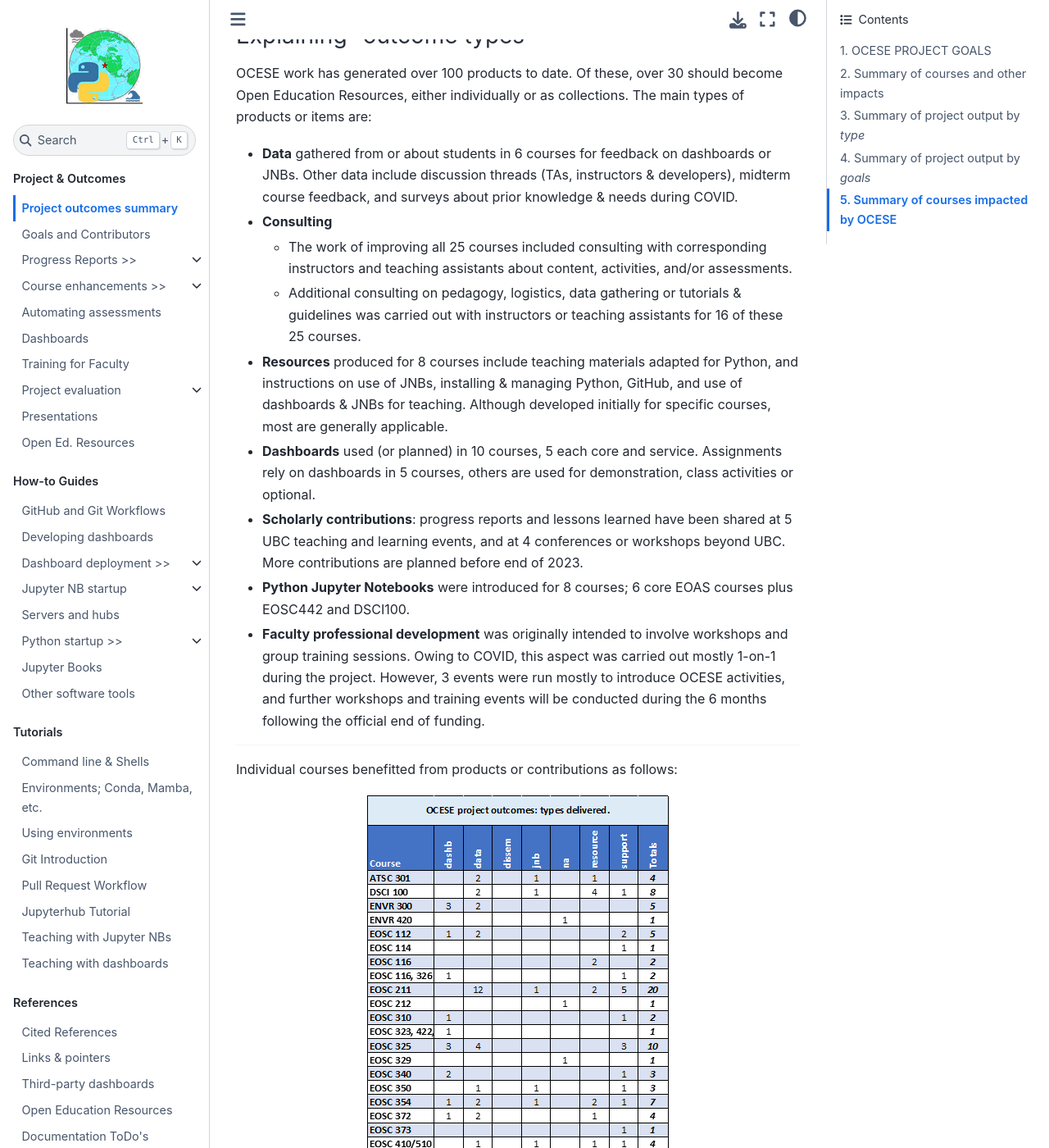
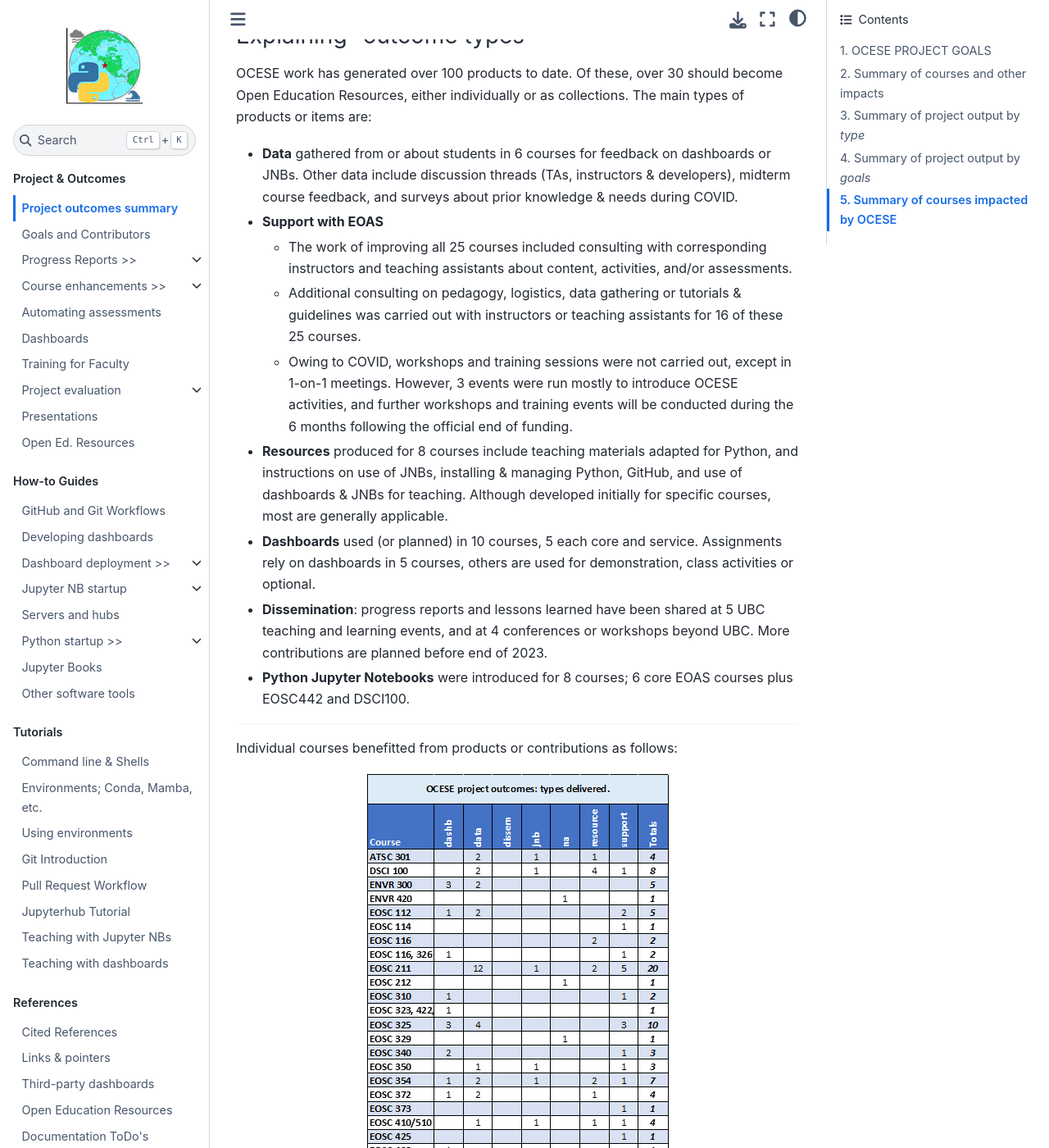
Before and after one commit to eoas-ubc/eoas-ubc.github.io, a Jupyter Book: the page built from docs/execsum.md, in a window 1280 px wide and 1400 px high, scrolled down 2199 px. Shown: the whole window at 82% size. Built offline with Jupyter Book 1.0.4 settings and Sphinx 7.4.7 and the Sphinx Book theme 1.1.4, drawn with Linux system fonts in a browser that asks for light colours; pages that are not in the unit, such as notebooks, are missing from menus; some of the changed text lies outside the part shown.

Commit message:
one more update to April 4th

````diff
--- a/docs/execsum.md
+++ b/docs/execsum.md
@@ -54,14 +54,14 @@ Each _product or contribution_ generated during the OCESE project can be classif
 OCESE work has generated over 100 products to date. Of these, over 30 should become Open Education Resources, either individually or as collections. The main types of products or items are:
 
 * **Data** gathered from or about students in 6 courses for feedback on dashboards or JNBs. Other data include discussion threads (TAs, instructors & developers), midterm course feedback, and surveys about prior knowledge & needs during COVID.
-* **Consulting**
+* **Support with EOAS**
   * The work of improving all 25 courses included consulting with corresponding instructors and teaching assistants about content, activities, and/or assessments.
   * Additional consulting on pedagogy, logistics, data gathering or tutorials & guidelines was carried out with instructors or teaching assistants for 16 of these 25 courses.
+  * Owing to COVID, workshops and training sessions were not carried out, except in 1-on-1 meetings. However, 3 events were run mostly to introduce OCESE activities, and further workshops and training events will be conducted during the 6 months following the official end of funding.
 * **Resources** produced for 8 courses include teaching materials adapted for Python, and instructions on use of JNBs, installing & managing Python, GitHub, and use of dashboards & JNBs for teaching. Although developed initially for specific courses, most are generally applicable.
 * **Dashboards** used (or planned) in 10 courses, 5 each core and service. Assignments rely on dashboards in 5 courses, others are used for demonstration, class activities or optional.
-* **Scholarly contributions**: progress reports and lessons learned have been shared at 5 UBC teaching and learning events, and at 4 conferences or workshops beyond UBC. More contributions are planned before end of 2023.
+* **Dissemination**: progress reports and lessons learned have been shared at 5 UBC teaching and learning events, and at 4 conferences or workshops beyond UBC. More contributions are planned before end of 2023.
 * **Python Jupyter Notebooks** were introduced for 8 courses; 6 core EOAS courses plus EOSC442 and DSCI100.
-* **Faculty professional development** was originally intended to involve workshops and group training sessions. Owing to COVID, this aspect was carried out mostly 1-on-1 during the project. However, 3 events were run mostly to introduce OCESE activities, and further workshops and training events will be conducted during the 6 months following the official end of funding.
 
 ---
 Individual courses benefitted from products or contributions as follows:
@@ -73,14 +73,13 @@ Individual courses benefitted from products or contributions as follows:
 
 Key to column labels:
 
-* consult = Consulting regarding assignment design or pedagogy
 * dashb = One or more dashboards introduced
 * data = Data gathered to inform instructors about impacts.
 * dissem = Dissemination for department, institution or external settings.
-* FProD = Supporting faculty professional development (learning new tactics, etc.)
 * jnb = One or more Jupyter notebooks introduced.
-* pedag = Support for developing pedagogic initiatives
+* na = planned but not started.
 * resource = Resources for teaching or content for learning
+* support = pedagogic consulting, activity or content development, feedback & project evaluation, etc.
 
 ---
 Courses using dashboards or Jupyter Notebooks on local (own) computers or cloud-based hubs (notebooks) or servers (dashboards).
@@ -103,7 +102,7 @@ Each _poduct or contribution_ can also be classified as targeting one of the the
 
 <BR>
 
-Items produced for each course are summarized here by project goals. See more notes about this table below.
+Items produced for each course are summarized here by project goals. Numbered goals in columns are the same as those at the top of this page. See more notes about this table below.
 
 ```{image} images/outcomes-goals-courses.png
 :alt: ocese outcomes by type
````
